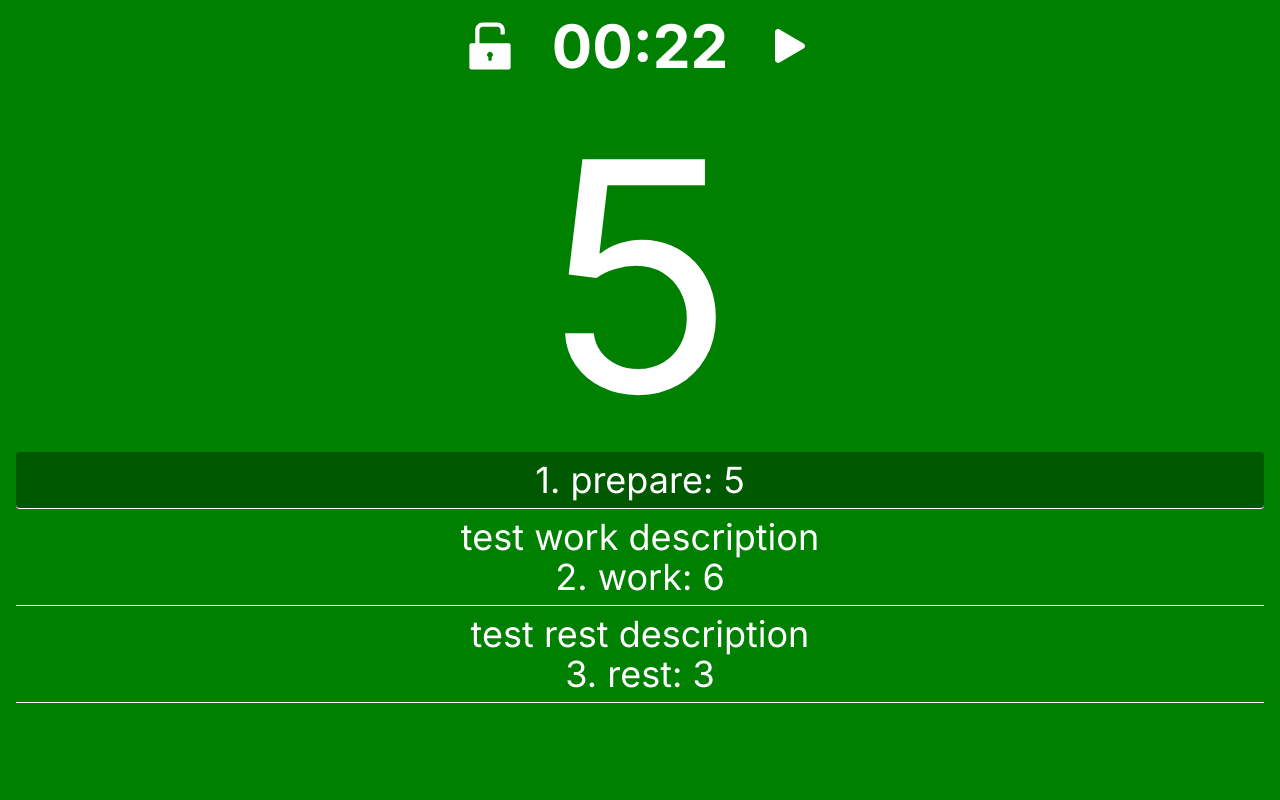
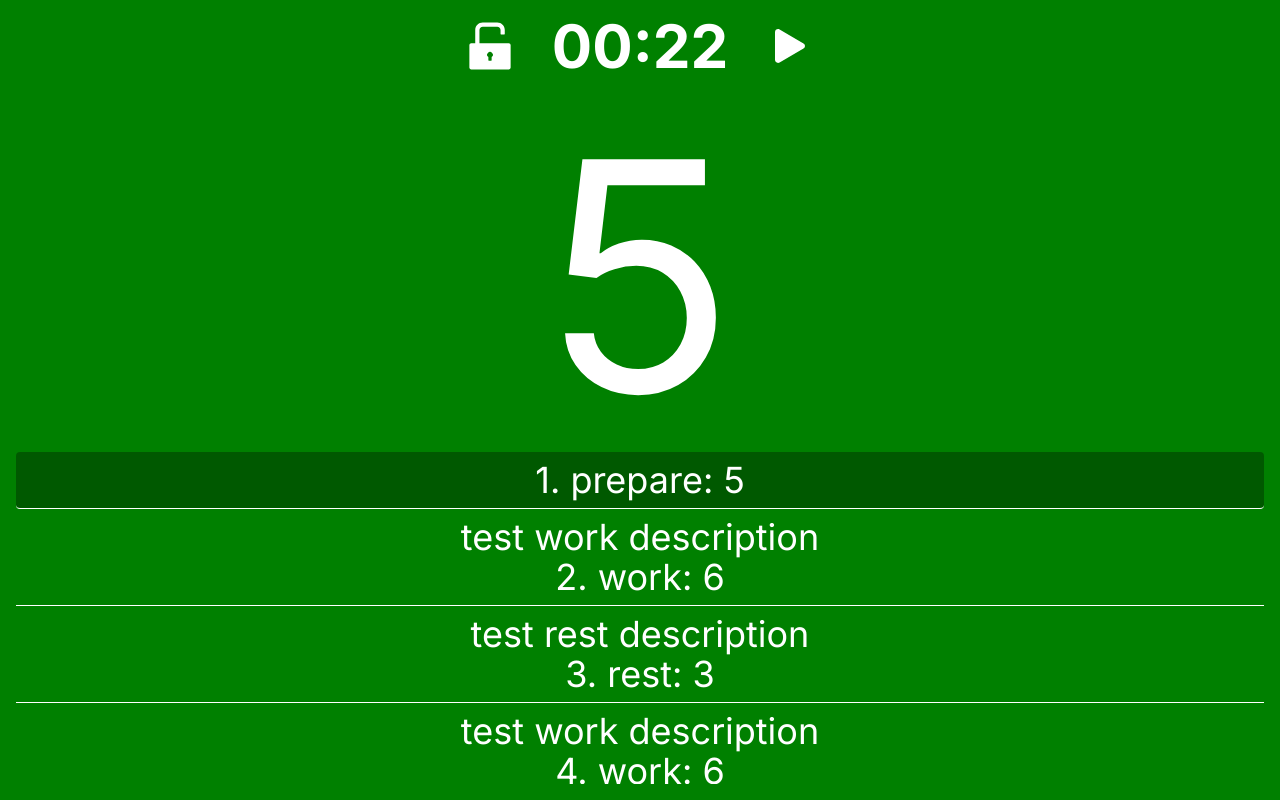
Before and after one commit to Lewisjohnward/tabata-timer, a Next.js app: page / in a window 1280 px wide. Built offline with nearby package versions, Linux system fonts and the light colour scheme.

Commit message:
added flex grow to interval container

```diff
--- a/src/app/pages/activeWorkout.tsx
+++ b/src/app/pages/activeWorkout.tsx
@@ -71,7 +71,7 @@ const ActiveWorkout = ({ setView, activeWorkout }: Props) => {
 
   return (
     <div
-      className="relative h-screen p-4 text-white pt-4 space-y-4 overflow-hidden"
+      className="relative flex flex-col h-screen text-white p-4 space-y-4 overflow-hidden"
       style={{ backgroundColor: intervalManager.color }}
     >
       <div className="space-y-10">
@@ -88,7 +88,7 @@ const ActiveWorkout = ({ setView, activeWorkout }: Props) => {
           {intervalManager.getCurrentIntervalRemainingTime()}
         </div>
       </div>
-      <div className="h-2/6 overflow-scroll">
+      <div className="flex-grow overflow-scroll">
         {debugArray.map((interval, i) => {
           const { id, intervalType, time } = interval;
           return (
```
